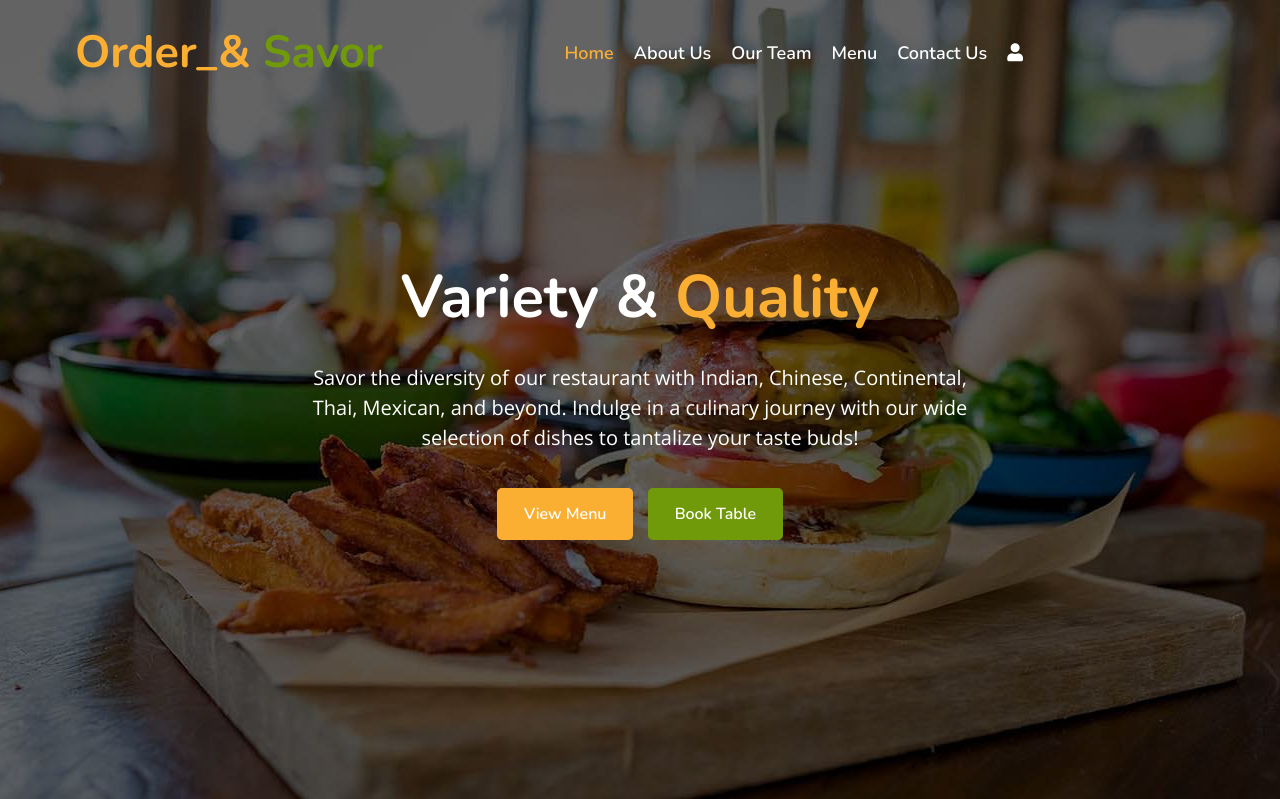
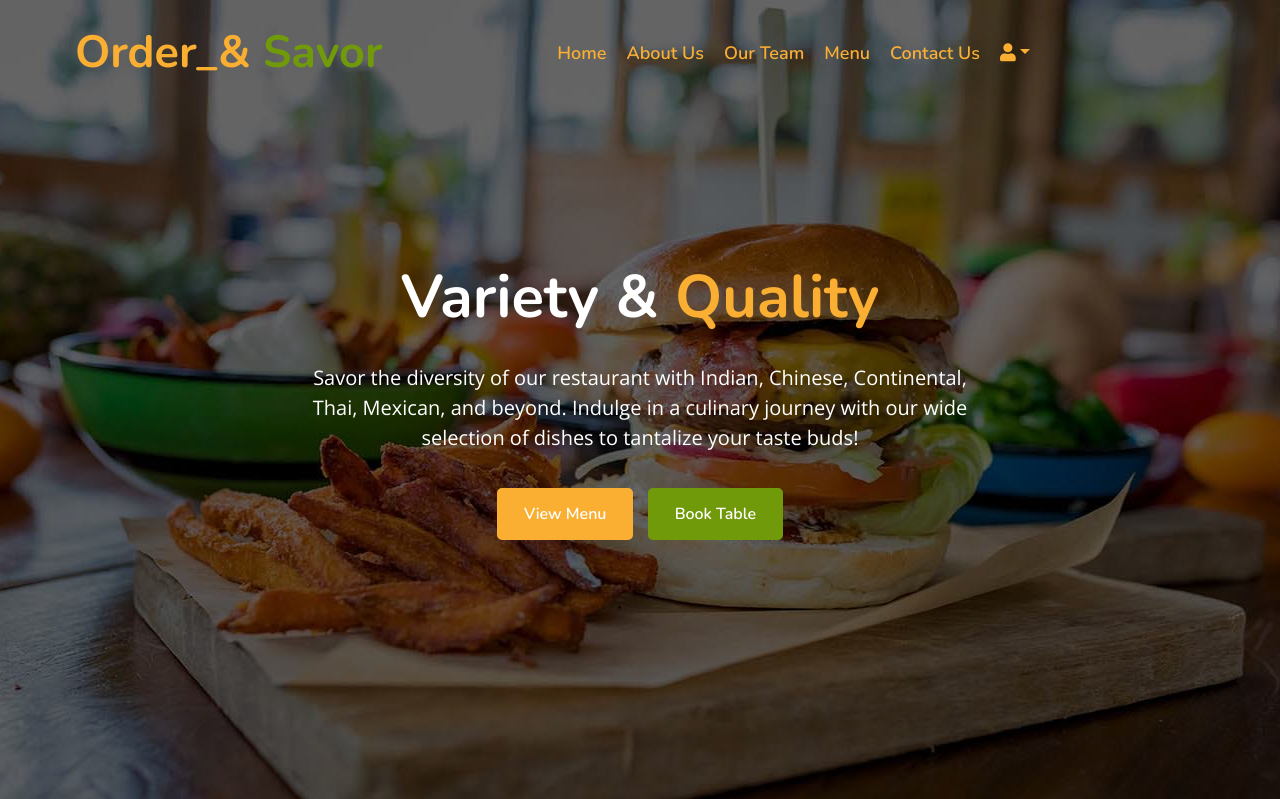
Before and after one commit to Rajneel-16/Order_and_Savor_Major_Project, a Django app: page / in a window 1280 px wide. Shown: the top 799 px of the page. Run offline with Django 5.2, Linux system fonts and the light colour scheme; data comes from the database, SQL or seed files in the repository; both versions use the stored data as it was after the commit; some libraries are stand-ins or nearby versions.

Commit message:
dashboard and order_now fixed, 11th april, 9.25am

```diff
--- a/templates/base.html
+++ b/templates/base.html
@@ -42,25 +42,25 @@
                 <div class="collapse navbar-collapse justify-content-start" id="navbarCollapse">
                     <div class="navbar-nav mx-auto">
                         <a href="{% url 'index' %}" class="nav-item nav-link active">Home</a>
-                        <a href="{% url 'about' %}" class="nav-item nav-link">About Us</a>
-                        <a href="{% url 'team' %}" class="nav-item nav-link">Our Team</a>
-                        <a href="{% url 'all_dishes' %}" class="nav-item nav-link">Menu</a>
-                        <a href="{% url 'contact' %}" class="nav-item nav-link">Contact Us</a>
-                        {% if user.is_authenticated %}
+                        <a href="{% url 'about' %}" class="nav-item nav-link active">About Us</a>
+                        <a href="{% url 'team' %}" class="nav-item nav-link active">Our Team</a>
+                        <a href="{% url 'all_dishes' %}" class="nav-item nav-link active">Menu</a>
+                        <a href="{% url 'contact' %}" class="nav-item nav-link active">Contact Us</a>
+                        <a href="#" class="nav-link nav-item dropdown-toggle active" data-toggle="dropdown"><i class="fas fa-user"></i></a>
                         <div class="nav-item dropdown">
-                            <a href="#" class="nav-link dropdown-toggle" data-toggle="dropdown"><i class="fas fa-user"></i></a>
                             <div class="dropdown-menu">
+                            {% if user.is_authenticated %}
                                 {% if user.is_superuser or user.is_staff %}
                                 <a href="{% url 'admin:index' %}" class="dropdown-item">Dashboard</a>
                                 {% else %}
                                 <a href="{% url 'dashboard' %}" class="dropdown-item">Dashboard</a>
                                 {% endif %}
                                 <a href="{% url 'logout' %}" class="dropdown-item">Logout</a>
+                            {% else %}
+                                <a href="{% url 'register' %}" class="nav-link"><i class="fas fa-user"></i></a>
+                            {% endif %}
                             </div>
                         </div>
-                        {% else %}
-                        <a href="{% url 'register' %}" class="nav-link"><i class="fas fa-user"></i></a>
-                        {% endif %}
                     </div>
                 </div>
             </div>
```
Also changed, not shown: templates/all_dishes.html (+21 -14 lines), db.sqlite3, media/profiles/tara.jpeg (added).
